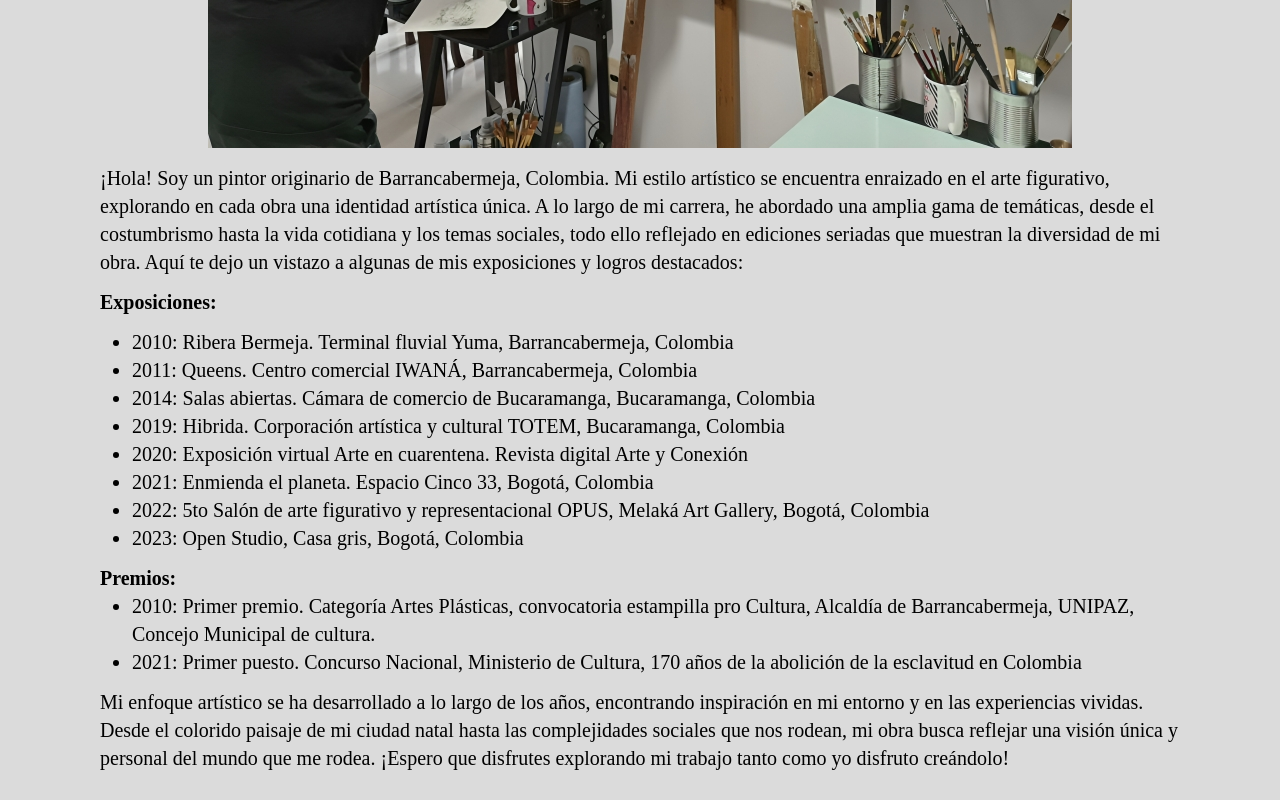
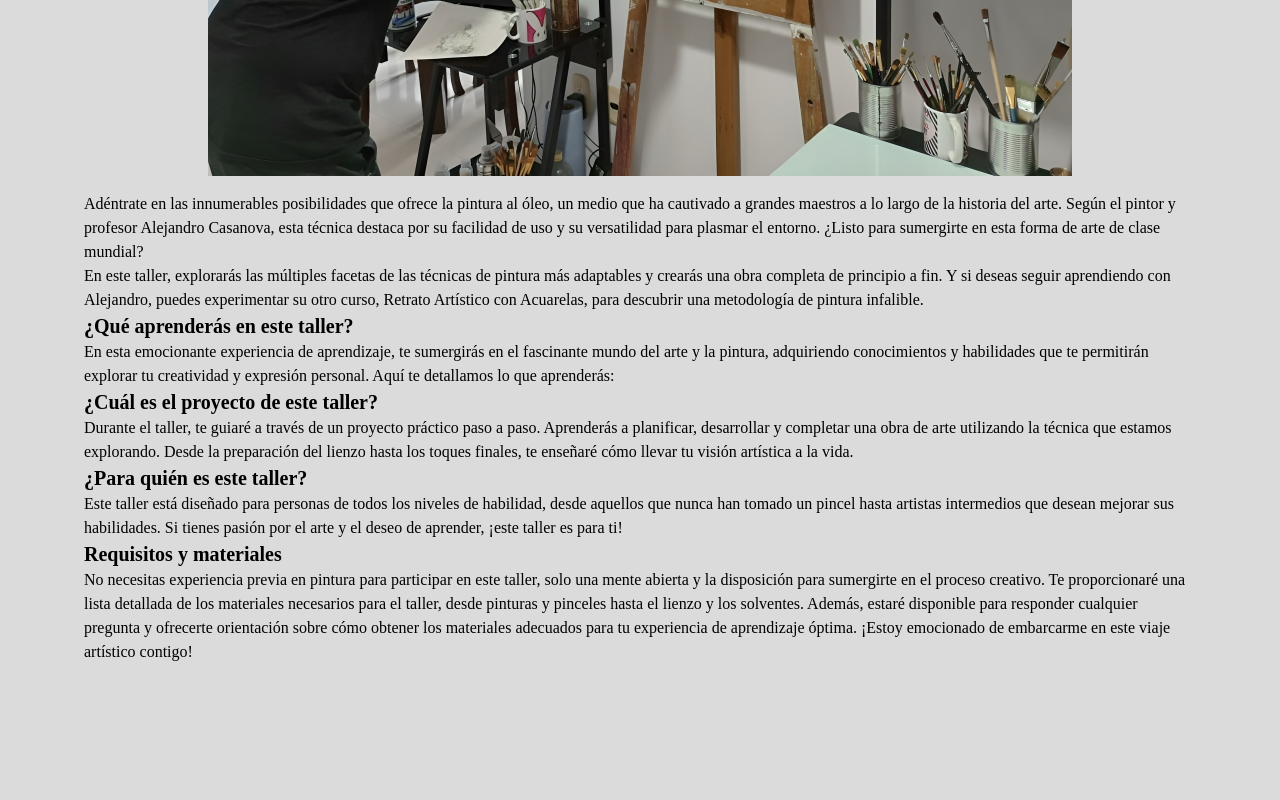
Before and after one commit to smnopa/portafolio-oscar, an Astro site: page /talleres in a window 1280 px wide. Shown: the part 634-1434 px from the top of the page. After the commit the page ends 1310 px from the top, so only its background shows below. Built offline with nearby package versions, Linux system fonts and the light colour scheme; Astro itself is replaced by a stand-in of ours; a web font is replaced by a local one.

Commit message:
Se agrega la sección talleres

```diff
--- a/src/layouts/Layout.astro
+++ b/src/layouts/Layout.astro
@@ -12,9 +12,9 @@ const { title } = Astro.props;
 <html lang="en">
     <head>
         <meta charset="UTF-8" />
-        <meta name="description" content="Astro description" />
+        <meta name="description" content="Explora un mundo de creatividad y expresión en mi portafolio artístico. Cada obra es una ventana a mi imaginación, donde colores y formas se funden para contar historias únicas. ¡Bienvenido a mi universo artístico!" />
         <meta name="viewport" content="width=device-width" />
-        <link rel="icon" type="image/svg+xml" href="/favicon.svg" />
+        <link rel="icon" type="image" href="../img/icon.png" />
         <meta name="generator" content={Astro.generator} />
         <title>{title}</title>
         <ViewTransitions />
--- a/src/pages/talleres.astro
+++ b/src/pages/talleres.astro
@@ -3,35 +3,19 @@ import Layout from '../layouts/Layout.astro';
 ---
 <Layout title="BACO">
         <main class="m-auto max-w-6xl px-5 py-3">
-                <div class="mt-4 mb-4 gap-3 px-4">
+                        <h1 class="text-xl font-bold">Pintura al óleo para principiantes</h1>
                         <div class="flex justify-center mt-4 mb-4">
                                 <img src="../img/foto-talleres.png" alt="">
                         </div>
-                        <div>
-                                <p class="text-xl mb-3">¡Hola! Soy un pintor originario de Barrancabermeja, Colombia. Mi estilo artístico se encuentra enraizado en el arte figurativo, explorando en cada obra una identidad artística única. A lo largo de mi carrera, he abordado una amplia gama de temáticas, desde el costumbrismo hasta la vida cotidiana y los temas sociales, todo ello reflejado en ediciones seriadas que muestran la diversidad de mi obra. Aquí te dejo un vistazo a algunas de mis exposiciones y logros destacados:
-                                </p>
-                                <h2 class="text-xl font-bold mb-3">Exposiciones:</h2>
-                                <div class="ml-8">
-                                        <ul class="text-xl list-disc mb-3">
-                                                <li>2010: Ribera Bermeja. Terminal fluvial Yuma, Barrancabermeja, Colombia</li>
-                                                <li>2011: Queens. Centro comercial IWANÁ, Barrancabermeja, Colombia</li>
-                                                <li>2014: Salas abiertas. Cámara de comercio de Bucaramanga, Bucaramanga, Colombia</li>
-                                                <li>2019: Hibrida. Corporación artística y cultural TOTEM, Bucaramanga, Colombia</li>
-                                                <li>2020: Exposición virtual Arte en cuarentena. Revista digital Arte y Conexión</li>
-                                                <li>2021: Enmienda el planeta. Espacio Cinco 33, Bogotá, Colombia</li>
-                                                <li>2022: 5to Salón de arte figurativo y representacional OPUS, Melaká Art Gallery, Bogotá, Colombia</li>
-                                                <li>2023: Open Studio, Casa gris, Bogotá, Colombia</li>
-                                        </ul>
-                                </div>
-                                <h2 class="text-xl font-bold ">Premios:</h2>
-                                <div class="ml-8 mb-3">
-                                        <ul class="text-xl list-disc">
-                                                <li>2010: Primer premio. Categoría Artes Plásticas, convocatoria estampilla pro Cultura, Alcaldía de Barrancabermeja, UNIPAZ, Concejo Municipal de cultura.</li>
-                                                <li>2021: Primer puesto. Concurso Nacional, Ministerio de Cultura, 170 años de la abolición de la esclavitud en Colombia</li>
-                                        </ul>
-                                </div>
-                                <p class="text-xl">Mi enfoque artístico se ha desarrollado a lo largo de los años, encontrando inspiración en mi entorno y en las experiencias vividas. Desde el colorido paisaje de mi ciudad natal hasta las complejidades sociales que nos rodean, mi obra busca reflejar una visión única y personal del mundo que me rodea. ¡Espero que disfrutes explorando mi trabajo tanto como yo disfruto creándolo!</p>
-                        </div>
-                </div>
-        </main>
+                        <p>Adéntrate en las innumerables posibilidades que ofrece la pintura al óleo, un medio que ha cautivado a grandes maestros a lo largo de la historia del arte. Según el pintor y profesor Alejandro Casanova, esta técnica destaca por su facilidad de uso y su versatilidad para plasmar el entorno. ¿Listo para sumergirte en esta forma de arte de clase mundial?</p>
+                        <p>En este taller, explorarás las múltiples facetas de las técnicas de pintura más adaptables y crearás una obra completa de principio a fin. Y si deseas seguir aprendiendo con Alejandro, puedes experimentar su otro curso, Retrato Artístico con Acuarelas, para descubrir una metodología de pintura infalible.</p>
+                        <h1 class="text-xl font-bold">¿Qué aprenderás en este taller?</h1>
+                        <p>En esta emocionante experiencia de aprendizaje, te sumergirás en el fascinante mundo del arte y la pintura, adquiriendo conocimientos y habilidades que te permitirán explorar tu creatividad y expresión personal. Aquí te detallamos lo que aprenderás:</p>
+                        <h1 class="text-xl font-bold">¿Cuál es el proyecto de este taller?</h1>
+                        <p>Durante el taller, te guiaré a través de un proyecto práctico paso a paso. Aprenderás a planificar, desarrollar y completar una obra de arte utilizando la técnica que estamos explorando. Desde la preparación del lienzo hasta los toques finales, te enseñaré cómo llevar tu visión artística a la vida.</p>
+                        <h1 class="text-xl font-bold">¿Para quién es este taller?</h1>
+                        <p>Este taller está diseñado para personas de todos los niveles de habilidad, desde aquellos que nunca han tomado un pincel hasta artistas intermedios que desean mejorar sus habilidades. Si tienes pasión por el arte y el deseo de aprender, ¡este taller es para ti!</p>
+                        <h1 class="text-xl font-bold">Requisitos y materiales</h1>
+                        <p>No necesitas experiencia previa en pintura para participar en este taller, solo una mente abierta y la disposición para sumergirte en el proceso creativo. Te proporcionaré una lista detallada de los materiales necesarios para el taller, desde pinturas y pinceles hasta el lienzo y los solventes. Además, estaré disponible para responder cualquier pregunta y ofrecerte orientación sobre cómo obtener los materiales adecuados para tu experiencia de aprendizaje óptima. ¡Estoy emocionado de embarcarme en este viaje artístico contigo!</p>
+                </main>
 </Layout>
```
Also changed, not shown: public/img/icon.png (added).
